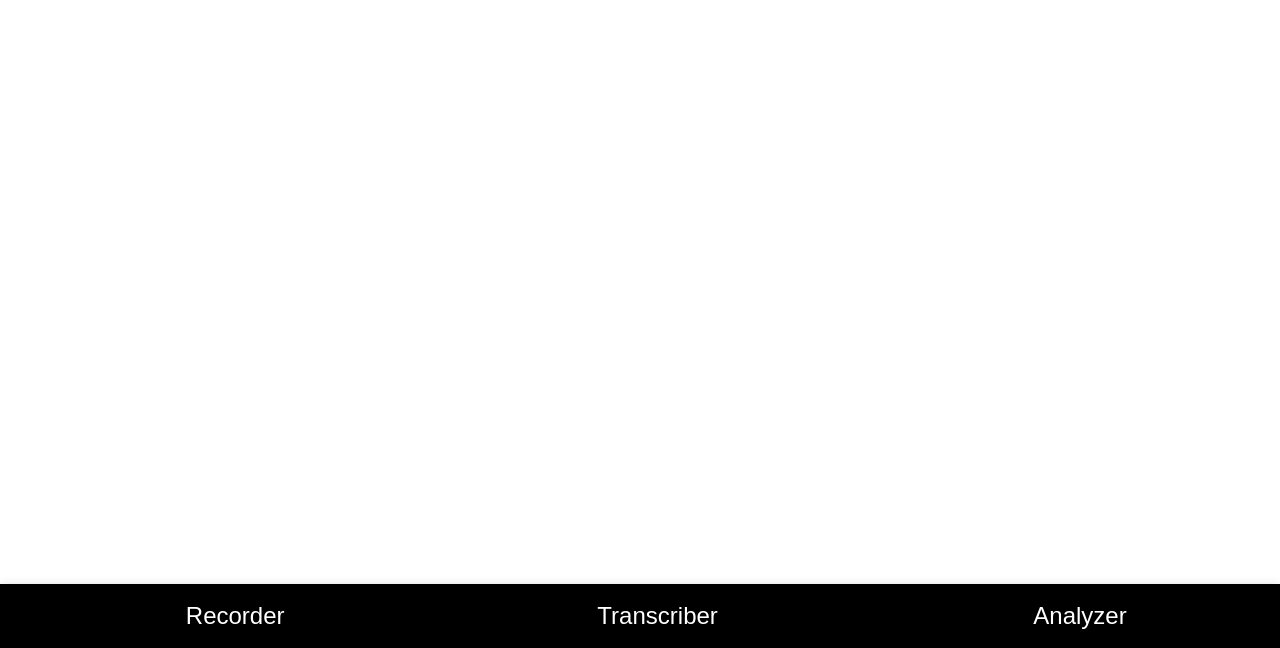
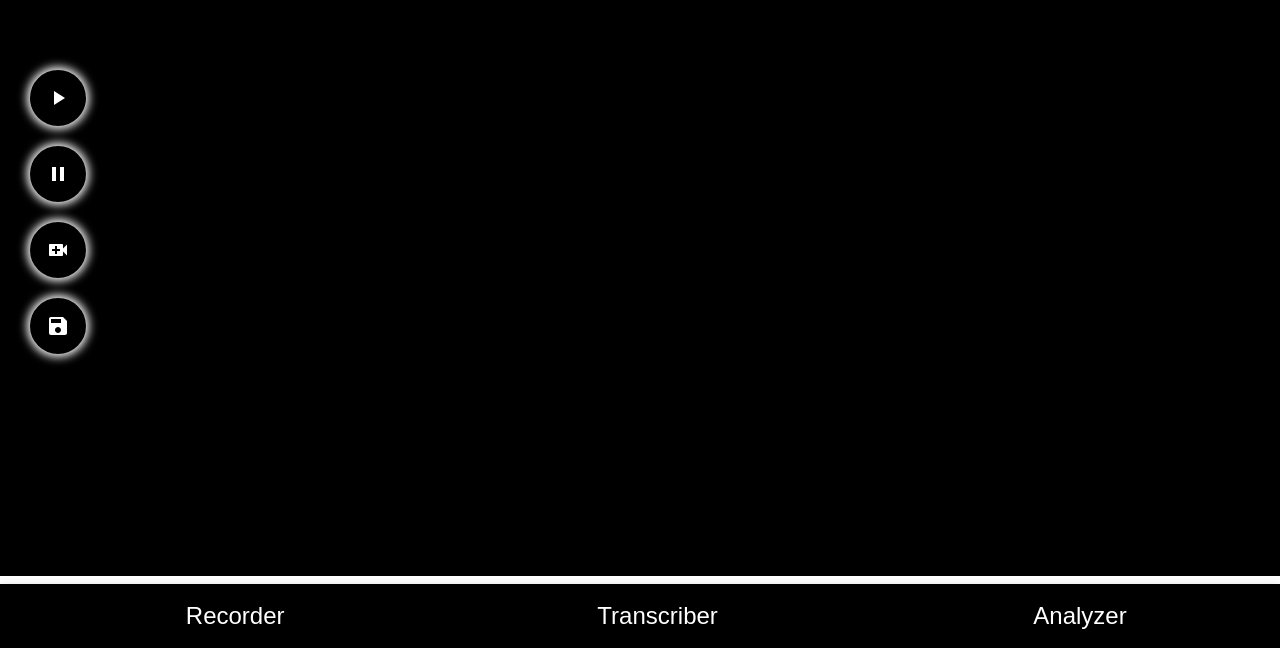
Before and after one commit to harsh546/Interview-Software, a React (Create React App) app: page / in a window 1280 px wide. Shown: the part 152-800 px from the top of the page. Built offline with nearby package versions, Linux system fonts and the light colour scheme.

Commit message:
added record button grid component

```diff
--- a/src/App.js
+++ b/src/App.js
@@ -1,10 +1,14 @@
 
 import './App.css';
 import LowerNav from './components/LowerNav';
+import RecordButtonGrid from './components/RecordButtonGrid';
 
 function App() {
   return (
-    <div className="App">
+    <div style={{backgroundColor:"black"}} className="App">
+      <div style={{}}>
+        <RecordButtonGrid/>
+      </div>
      <LowerNav/>
     </div>
   );
--- /dev/null
+++ b/src/components/RecordButon.jsx
@@ -0,0 +1,22 @@
+import { Button, IconButton } from '@mui/material'
+import React from 'react'
+
+const handleClick=()=>{
+
+}
+const RecordButon = ({component}) => {
+  return (
+    <div style={{boxShadow:"0px 0px 10px 3px white", width:"50px",height:"50px",border:"black",backgroundColor:"black",
+    borderStyle:"solid",borderRadius:"100px",display:"flex",alignItems:"center",justifyContent:"center",margin:"10px 10px 10px 30px"}} >
+        {/* <button className='button' style={{backgroundColor:"black",borderStyle:"none"}}>
+        {component}
+        </button> */}
+
+        <IconButton>
+            {component}
+        </IconButton>
+    </div>
+  )
+}
+
+export default RecordButon
--- /dev/null
+++ b/src/components/RecordButtonGrid.jsx
@@ -0,0 +1,18 @@
+import React from 'react'
+import PlayArrowIcon from '@mui/icons-material/PlayArrow';
+import RecordButon from './RecordButon';
+import PauseIcon from '@mui/icons-material/Pause';
+import VideoCallIcon from '@mui/icons-material/VideoCall';
+import SaveIcon from '@mui/icons-material/Save';
+const RecordButtonGrid = () => {
+  return (
+    <div style={{display:"flex",flexDirection:"column",height:"91vh",justifyContent:"center"}}>
+        <RecordButon component={<PlayArrowIcon sx={{color:"white"}} />} />
+        <RecordButon component={<PauseIcon sx={{color:"white"}} />} />
+        <RecordButon component={<VideoCallIcon sx={{color:"white"}} />} />
+        <RecordButon component={<SaveIcon sx={{color:"white"}} />} />
+    </div>
+  )
+}
+
+export default RecordButtonGrid
```
